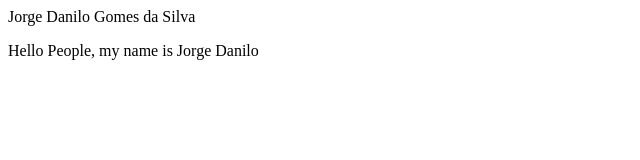
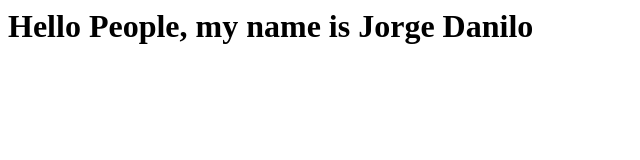
Before and after one commit to JorgeDanilo/jorgedanilo.github.io, a plain HTML site: page index.html in a window 1280 px wide. Shown: the whole page, without its empty margins (0-640 px from the left). Drawn offline with Linux system fonts and the light colour scheme.

Commit message:
initial implementation website

```diff
--- a/index.html
+++ b/index.html
@@ -1,6 +1,10 @@
 <html>
-    <head>Jorge Danilo Gomes da Silva</head>
+    <head>
+        <title>Jorge Danilo Gomes da Silva</title>
+    </head>
     <body>
-        <p>Hello People, my name is Jorge Danilo</p>
+        <h1>
+            Hello People, my name is Jorge Danilo
+        </h1>
     </body>
 </html>
```
